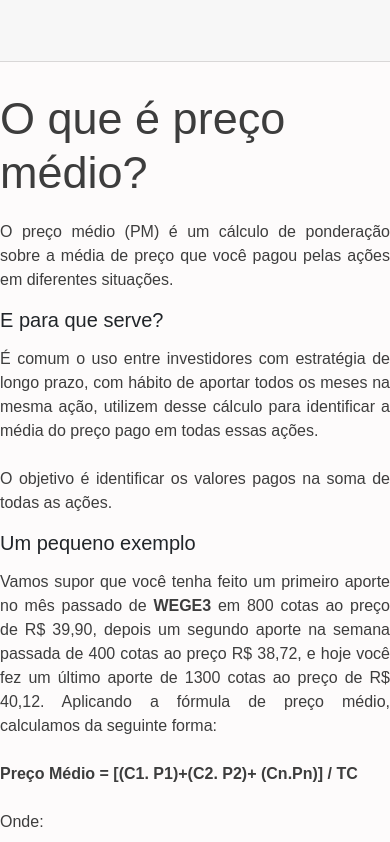
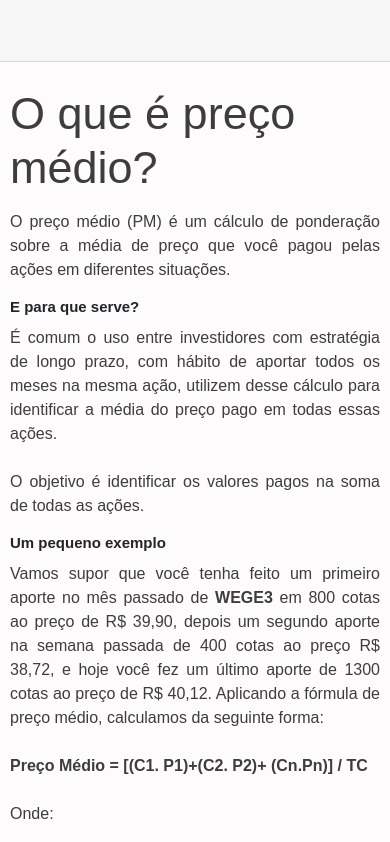
Before and after one commit to hewmoreira/finprice, a Vue app: page / in a window 390 px wide. Shown: the part 783-1625 px from the top of the page. Built offline with nearby package versions, Linux system fonts and the light colour scheme.

Commit message:
ajuste responsive PrecoMedio

```diff
--- a/src/pages/precoMedio/pages/descricao.vue
+++ b/src/pages/precoMedio/pages/descricao.vue
@@ -90,4 +90,24 @@ h3 {
   margin-top: 15px;
   margin-bottom: 15px;
 }
+
+@media (max-width: 800px) {
+  .textoInformativo {
+    margin-top: 15px;
+    width: auto;
+    padding: 10px;
+  }
+
+  h1 {
+    font-size: 25px;
+    margin-bottom: 15px;
+  }
+
+  h3 {
+    font-size: 15px;
+    margin-top: 10px;
+    margin-bottom: 10px;
+    font-weight: bold;
+  }
+}
 </style>
```
Also changed, not shown: src/pages/precoMedio/PrecoMedio.vue (+3 -6 lines).
